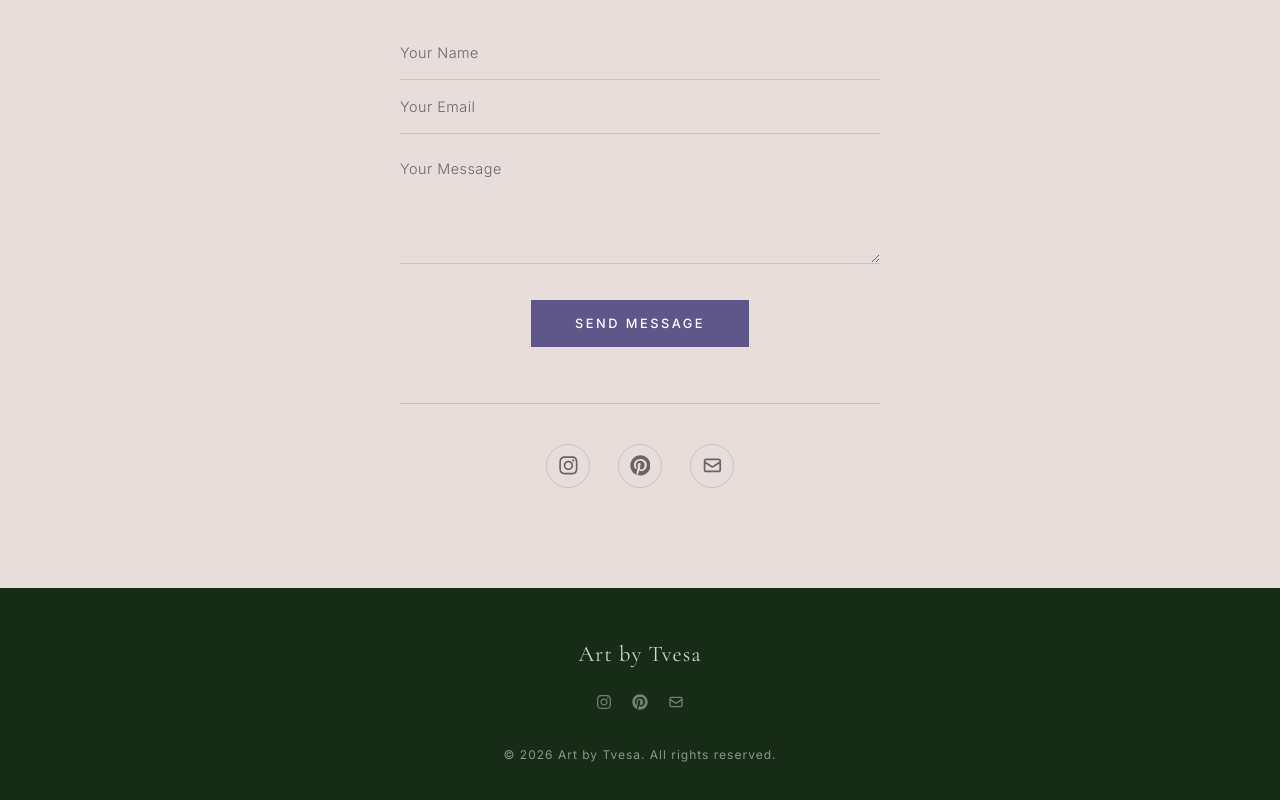
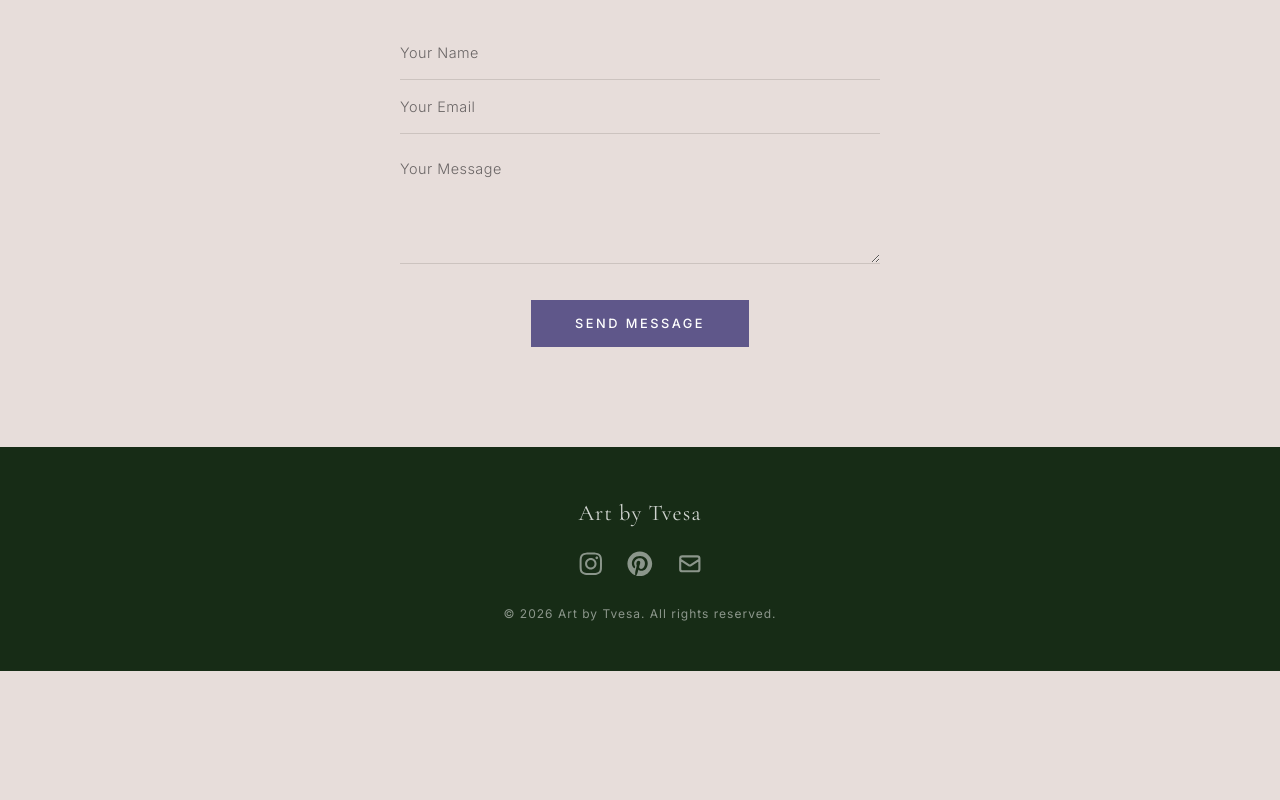
Before and after one commit to ShayanDsouza/Art_by_tvesa, a React (Vite) app: page / in a window 1280 px wide. Shown: the part 2730-3530 px from the top of the page. After the commit the page ends 3401 px from the top, so only its background shows below. Built offline with nearby package versions, Linux system fonts and the light colour scheme; no server answers; the database is empty.

Commit message:
Remove duplicate social links from contact section, enlarge footer icons

```diff
--- a/src/App.css
+++ b/src/App.css
@@ -1114,17 +1114,19 @@
 
 .footer-links {
   display: flex;
-  gap: 20px;
+  gap: 24px;
 }
 
 .footer-links a {
-  font-size: 1rem;
-  color: rgba(255, 255, 255, 0.4);
-  transition: color 0.3s;
+  font-size: 1.6rem;
+  color: rgba(255, 255, 255, 0.5);
+  transition: color 0.3s, transform 0.3s;
+  display: flex;
 }
 
 .footer-links a:hover {
-  color: var(--color-accent);
+  color: rgba(255, 255, 255, 0.9);
+  transform: translateY(-2px);
 }
 
 .footer p {
--- a/src/components/Contact.jsx
+++ b/src/components/Contact.jsx
@@ -1,8 +1,6 @@
 import { useState, useEffect } from 'react'
 import { collection, addDoc, serverTimestamp } from 'firebase/firestore'
 import { db } from '../config/firebase'
-import { FaInstagram, FaPinterest } from 'react-icons/fa'
-import { HiOutlineMail } from 'react-icons/hi'
 
 export default function Contact() {
   const [form, setForm] = useState({ name: '', email: '', message: '' })
@@ -78,11 +76,6 @@ export default function Contact() {
           {status === 'sending' ? 'Sending...' : 'Send Message'}
         </button>
       </form>
-      <div className="social-links">
-        <a href="https://www.instagram.com/artbytvesa/" target="_blank" rel="noopener noreferrer" aria-label="Instagram"><FaInstagram /></a>
-        <a href="https://in.pinterest.com/artbytvesa/my-art/" target="_blank" rel="noopener noreferrer" aria-label="Pinterest"><FaPinterest /></a>
-        <a href="mailto:dsouza.shayan@gmail.com" aria-label="Email"><HiOutlineMail /></a>
-      </div>
     </section>
   )
 }
```
